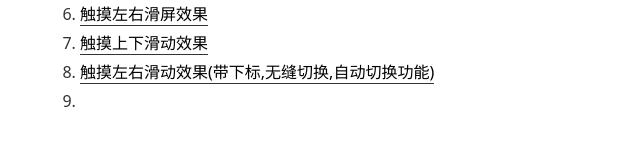
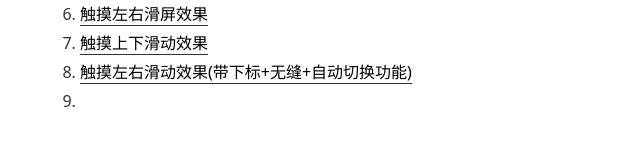
Before and after one commit to a-meng/miaov, a website: page index.html in a window 1280 px wide. Shown: the part 236-382 px from the top of the page, 0-640 px from the left. Drawn offline with Linux system fonts and the light colour scheme.

Commit message:
左右滑动效果2 完成

```diff
--- a/index.html
+++ b/index.html
@@ -53,7 +53,7 @@
         <li><a href="zhongbiao/index.html">钟表效果</a></li>
         <li><a href="huadong/index.html">触摸左右滑屏效果</a></li>
         <li><a href="huadong2/index.html">触摸上下滑动效果</a></li>
-        <li><a href="huadong3/index.html">触摸左右滑动效果(带下标,无缝切换,自动切换功能)</a></li>
+        <li><a href="huadong3/index.html">触摸左右滑动效果(带下标+无缝+自动切换功能)</a></li>
         <li><a href=""></a></li>
     </ol>
 </div>
```
Also changed, not shown: huadong2/index.html (+1 -1 lines).
